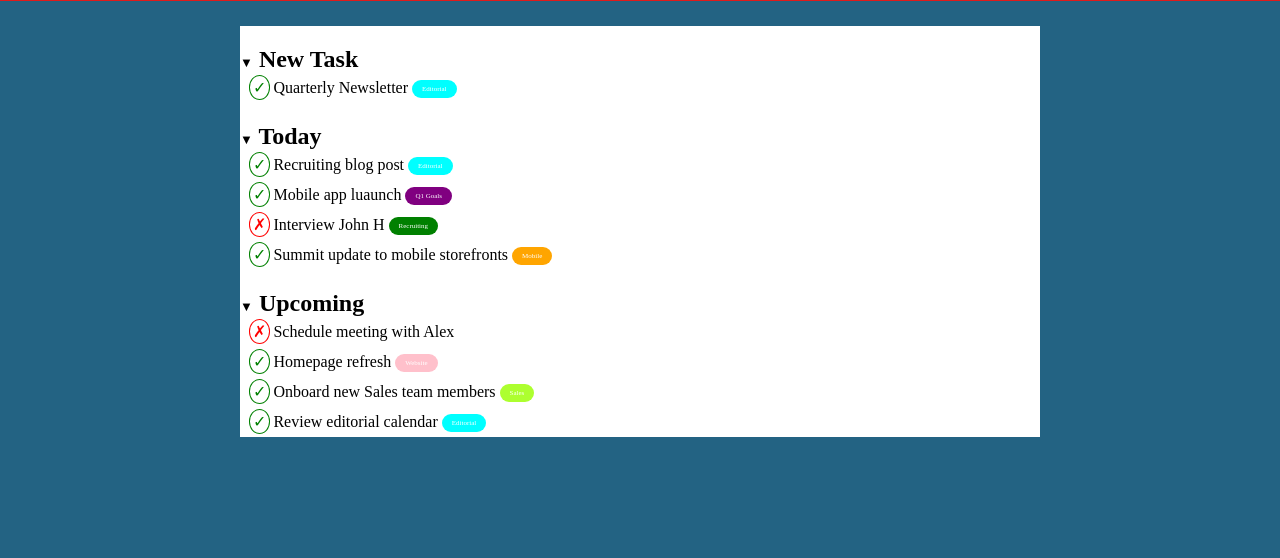
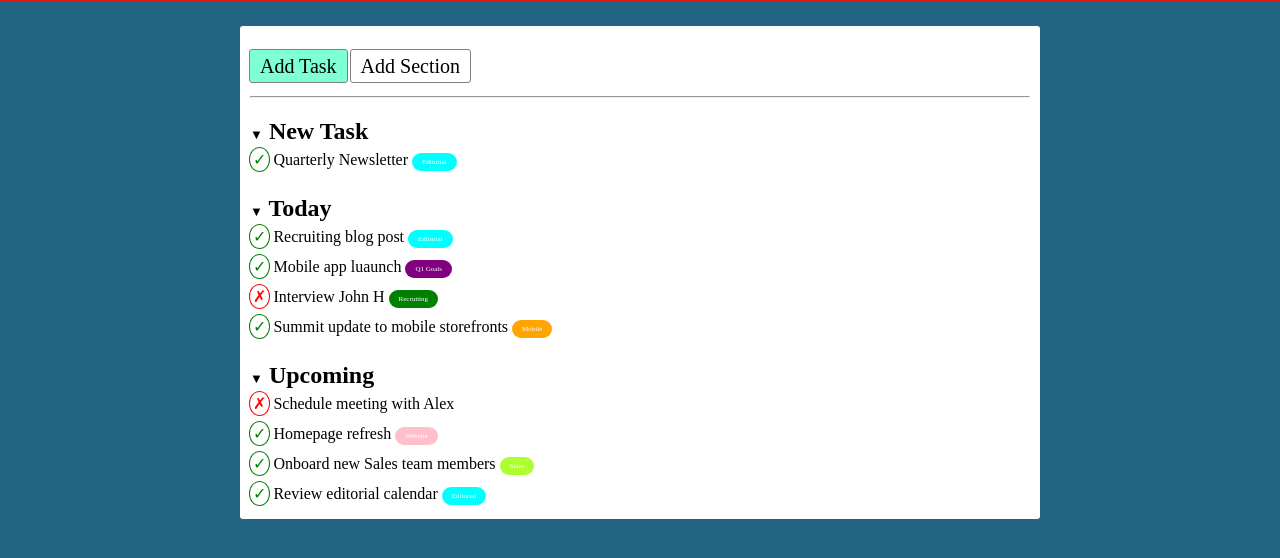
Before and after one commit to MarcoBrandino/html-css-toboolist, a plain HTML site: page index.html in a window 1280 px wide. Shown: the part 76-634 px from the top of the page. Drawn offline with Linux system fonts and the light colour scheme.

Commit message:
ADD: Add Task - Add Section

```diff
--- a/css/app.css
+++ b/css/app.css
@@ -15,6 +15,10 @@ menu {
 /* BODY */
 
 body {
+    background-color: #236383;
+}
+
+hr {
     background-color: #236383;
 }
 
@@ -39,10 +43,12 @@ body {
 .container {
     max-width: 800px;
     margin: 0 auto;
+    padding: 10px;
 }
 
 .card {
     background-color: white;
+    border-radius: 3px;
 }
 
 .rectangle-blu {
@@ -132,7 +138,7 @@ h2 {
     border-radius: 50%;
     padding: 3px;
     outline: 1px solid green;
-    margin-left: 10px;
+    /* margin-left: 10px; */
 }
 
 .circle-red {
@@ -140,9 +146,38 @@ h2 {
     border-radius: 50%;
     padding: 3px;
     outline: 1px solid red;
-    margin-left: 10px;
+    /* margin-left: 10px; */
 }
 
 .font-size-enorme {
     font-size: 50px;
 }
+
+.add-task {
+    background-color: aquamarine;
+    color: black;
+    padding: 5px 10px;
+    width: 50px;
+    font-size: 20px;
+    border-radius: 2px;
+    line-height: 20px;
+    vertical-align: middle;
+    outline: 1px solid grey;
+}
+
+.add-section {
+    background-color: white;
+    color: black;
+    padding: 5px 10px;
+    width: 50px;
+    font-size: 20px;
+    border-radius: 2px;
+    line-height: 20px;
+    vertical-align: middle;
+    outline: 1px solid grey;
+}
+
+.margin-venti {
+    margin-top: 20px;
+    margin-bottom: 20px;
+}
--- a/index.html
+++ b/index.html
@@ -15,6 +15,13 @@
 
     <main class="content">
         <div class="container card">
+            <section>
+                <p class="margin-venti">
+                    <span class="add-task">Add Task</span> <span class="add-section">Add Section</span>
+                </p>
+            </section>
+
+            <hr>
             <!-- New Task section -->
             <section>
                 <h2><span class="font-size-small">&#9660;</span> New Task</h2>
```
